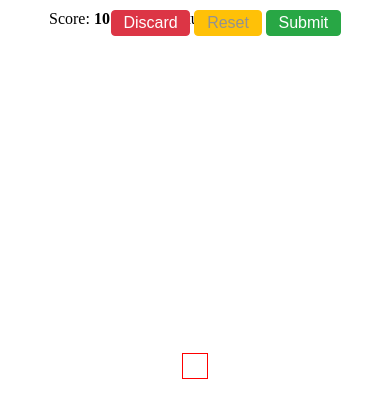
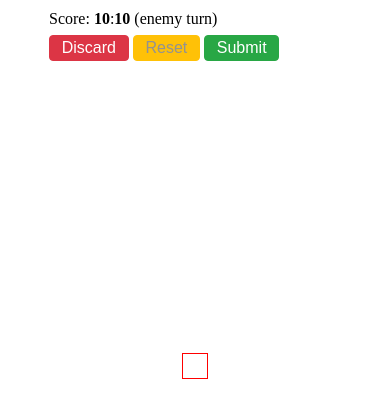
Before and after one commit to LucaYan0506/Game-of-10, a Django app: template gameOf10/template/match.html in a window 390 px wide. Shown: the top 420 px of the page. Run offline with Django 4.2, Linux system fonts and the light colour scheme; the template is opened without the code that fills it: most values are stand-ins (such as "Sample title", 1, 10 or a date in 2020).

Commit message:
fix styling with mobile device: #button-container when device widht=700

```diff
--- a/gameOf10/productionfiles/css/match.css
+++ b/gameOf10/productionfiles/css/match.css
@@ -179,7 +179,8 @@ body{
 
     #button-container{
         display: inline-block;
-        right: 10vw;
+        left: 10vw;
+        margin-top: 35px;
     }
 
     .btn{
--- a/gameOf10/static/css/match.css
+++ b/gameOf10/static/css/match.css
@@ -179,7 +179,8 @@ body{
 
     #button-container{
         display: inline-block;
-        right: 10vw;
+        left: 10vw;
+        margin-top: 35px;
     }
 
     .btn{
--- a/gameOf10/template/match.html
+++ b/gameOf10/template/match.html
@@ -14,7 +14,7 @@
     </div>
 
 
-    <div id="score">Score: <b>{{ myScore }}</b>:<b>{{ enemyScore }}</b> ({% if myTurn %}your turn {% else %}enemy turn {% endif %})</div>
+    <div id="score">Score: <b>{{ myScore }}</b>:<b>{{ enemyScore }}</b> ({% if myTurn %}your turn {% else %}enemy turn{% endif %})</div>
 
     <div id="board">
         {% for i in board_size %}
```
